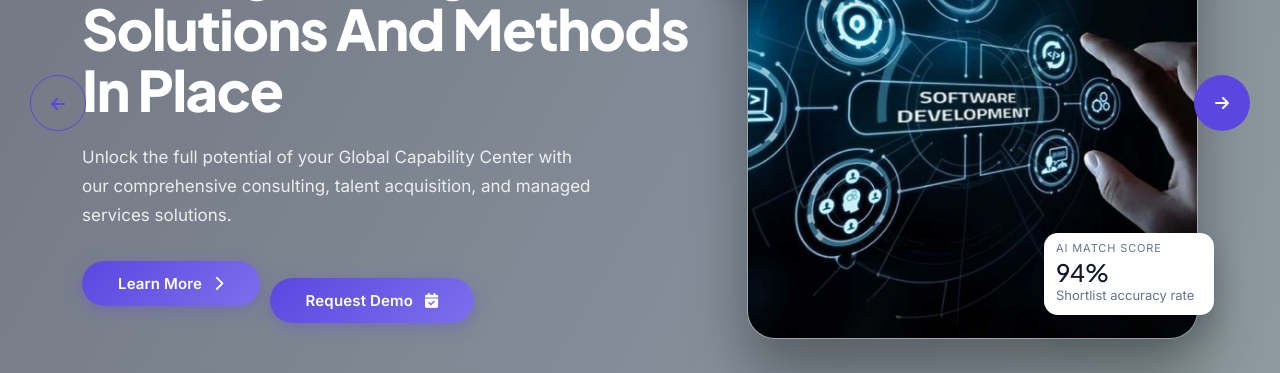
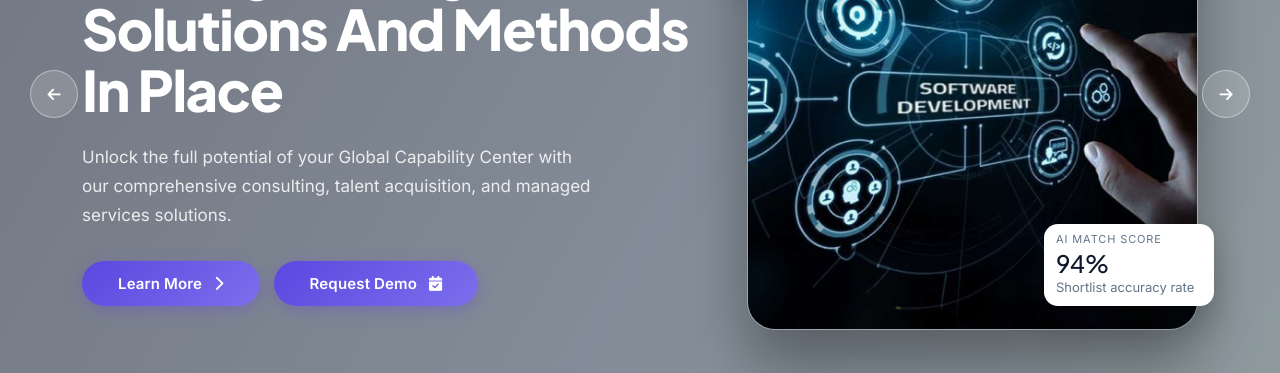
Before and after one commit to PixelAdvant/PixelAdvantWebsite, a React (Vite) app: page / in a window 1280 px wide. Shown: the part 384-757 px from the top of the page. Built offline with nearby package versions, Linux system fonts and the light colour scheme; no server answers.

Commit message:
Fix hero arrow navigation with useRef + align hero buttons with flex gap

```diff
--- a/src/assets/scss/_hero.scss
+++ b/src/assets/scss/_hero.scss
@@ -4,7 +4,7 @@
 .hero-1 {
     position: relative;
 
-    .array-button{
+    .array-button {
         position: absolute;
         top: 50%;
         right: 30px;
@@ -12,12 +12,36 @@
         transform: translateY(-50%);
         @include flex;
         justify-content: space-between;
-        z-index: 9;
+        z-index: 99;
+        pointer-events: none;
 
         @include breakpoint (max-lg){
             display: none;
         }
 
+        button {
+            pointer-events: all;
+            width: 48px;
+            height: 48px;
+            border-radius: 50%;
+            background: rgba(255, 255, 255, 0.15);
+            border: 1px solid rgba(255, 255, 255, 0.4);
+            backdrop-filter: blur(8px);
+            -webkit-backdrop-filter: blur(8px);
+            color: #fff;
+            font-size: 15px;
+            cursor: pointer;
+            display: flex;
+            align-items: center;
+            justify-content: center;
+            transition: background 0.25s ease, transform 0.2s ease;
+
+            &:hover {
+                background: rgba(91, 71, 224, 0.7);
+                border-color: transparent;
+                transform: scale(1.1);
+            }
+        }
     }
 
     .swiper-slide-active .hero-image {
@@ -172,6 +196,21 @@
             line-height: 1.7;
             margin-bottom: 32px;
             max-width: 520px;
+        }
+
+        .hero-button {
+            display: flex;
+            flex-wrap: wrap;
+            align-items: center;
+            gap: 14px;
+
+            a, button {
+                margin: 0 !important;
+            }
+
+            @include breakpoint (max-md){
+                justify-content: center;
+            }
         }
     }
 
--- a/src/components/sections/heros/heroOne.tsx
+++ b/src/components/sections/heros/heroOne.tsx
@@ -1,6 +1,8 @@
+import { useRef } from "react"
 import { motion } from "motion/react"
 import { Swiper, SwiperSlide } from "swiper/react"
-import { Autoplay, EffectFade, Navigation } from "swiper/modules";
+import { Autoplay, EffectFade } from "swiper/modules";
+import type { Swiper as SwiperType } from "swiper";
 import 'swiper/css';
 import { Link } from "react-router-dom";
 
@@ -32,26 +34,25 @@ const slidesData: SlideType[] = [
 ];
 
 const HeroOne = ({ onDemoClick }: { onDemoClick?: () => void }) => {
+  const swiperRef = useRef<SwiperType | null>(null)
+
   return (
     <section className="hero-section hero-1">
       <div className="array-button">
-        <button type="button" className="array-prev hero-one-prev"><i className="fa fa-arrow-left" /></button>
-        <button type="button" className="array-next hero-one-next"><i className="fa fa-arrow-right" /></button>
+        <button type="button" className="array-prev" onClick={() => swiperRef.current?.slidePrev()}><i className="fa fa-arrow-left" /></button>
+        <button type="button" className="array-next" onClick={() => swiperRef.current?.slideNext()}><i className="fa fa-arrow-right" /></button>
       </div>
       <Swiper
         loop={true}
         slidesPerView={1}
         effect="fade"
-        speed={3000}
+        speed={1200}
         autoplay={{
           delay: 7000,
           disableOnInteraction: false,
         }}
-        navigation={{
-          nextEl: ".hero-one-next",
-          prevEl: ".hero-one-prev",
-        }}
-        modules={[Navigation, EffectFade, Autoplay]}
+        onSwiper={(swiper) => { swiperRef.current = swiper }}
+        modules={[EffectFade, Autoplay]}
       >
         {slidesData.map((slide) => (
           <SwiperSlide key={slide.id}>
```
